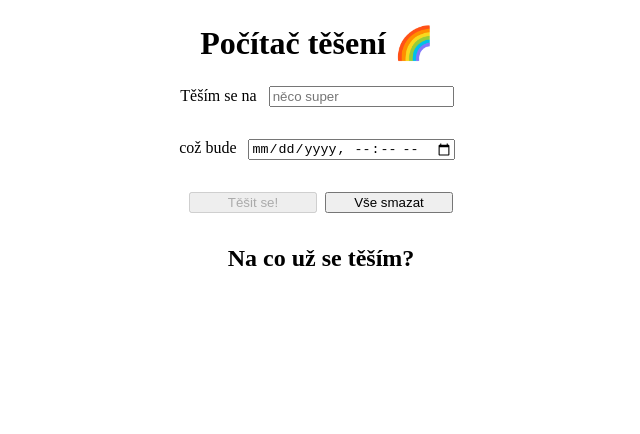
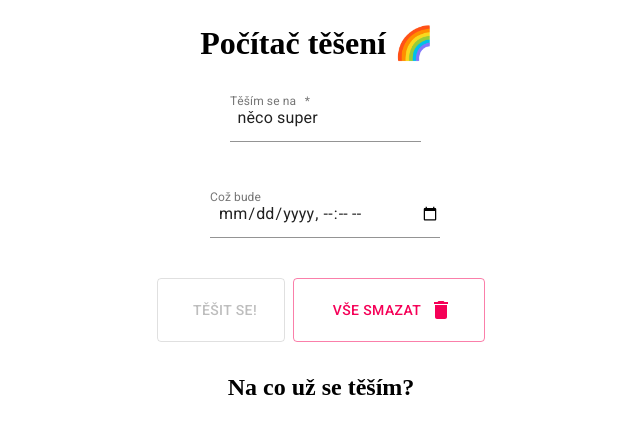
Before and after one commit to erikvanek/pocitac.teseni, a React app: page / in a window 1280 px wide. Shown: the top 434 px of the page, without its empty margins (331-971 px from the left). Built offline with nearby package versions, Linux system fonts and the light colour scheme.

Commit message:
introduce material-ui

```diff
--- a/index.html
+++ b/index.html
@@ -11,9 +11,11 @@
         <meta name="viewport" content="width=device-width, initial-scale=1">
         <link rel="stylesheet" href="https://fonts.googleapis.com/css?family=Roboto:300,400,500">
         <link rel="stylesheet" href="./index.css">
-
     </head>
     <body>
+        <link rel="stylesheet" href="https://fonts.googleapis.com/css?family=Roboto:300,400,500&display=swap" />
+        <link rel="stylesheet" href="https://fonts.googleapis.com/icon?family=Material+Icons" />
+
         <div id="app"></div>
         <script src="https://unpkg.com/react@16/umd/react.development.js" crossorigin></script>
         <script src="https://unpkg.com/react-dom@16/umd/react-dom.development.js" crossorigin></script>
--- a/package.json
+++ b/package.json
@@ -25,6 +25,8 @@
     "@babel/plugin-transform-arrow-functions": "^7.2.0",
     "@babel/preset-env": "^7.4.5",
     "@babel/preset-react": "^7.0.0",
+    "@material-ui/core": "^4.0.0",
+    "@material-ui/icons": "^4.0.0",
     "babel-loader": "^8.0.6",
     "html-loader": "^0.5.5",
     "html-webpack-plugin": "^3.2.0",
--- a/src/counter.jsx
+++ b/src/counter.jsx
@@ -1,6 +1,10 @@
 
 import { format } from "timeago.js";
 import React from 'react';
+import Button from '@material-ui/core/Button';
+
+import DeleteIcon from '@material-ui/icons/Delete';
+import TextField from '@material-ui/core/TextField';
 
 const bindings = ["což bude", "kterou uvidím", "kterého uvidím", "co se stane"];
 const storagePrefix = "pleasure-counter-items";
@@ -38,6 +42,7 @@ export class Counter extends React.Component {
   };
 
   render = () => {
+
     const items = this.state.items.map(item => (
       <div key={item.timestamp}>
         {item.wish} {item.binding} {item.remaining}
@@ -49,27 +54,40 @@ export class Counter extends React.Component {
         'alignItems': 'center'}}>
         <h1>Počítač těšení 🌈</h1>
         <div className="row">
-          Těším se na{" "}
-          <input
-            type="text"
-            placeholder="něco super"
-            onChange={this.wishChanged}
-          />
+          <TextField
+        value={this.state.wish}
+        label="Těším se na"
+        onChange={this.wishChanged}
+        margin="normal"
+        required
+      />
         </div>
         <div className="row">
-          což bude{" "}
-          <input
+          <TextField
+            id="datetime-local"
+            label="Což bude"
+            type="datetime-local"
+            defaultValue={this.state.when}
+            onChange={this.dateChanged}
+            InputLabelProps={{
+              shrink: true,
+            }}
+          />
+          {/* <input
             type="datetime-local"
             min={this.now}
             onChange={this.dateChanged}
             required
-          />
+          /> */}
         </div>
         <div style={{display: 'flex'}}>
-          <button disabled={!this.state.wish || !this.state.when} onClick={this.saveWish} >
+          <Button disabled={!this.state.wish || !this.state.when} onClick={this.saveWish} variant="outlined" color="primary" style={{height: '4rem'}}>
             Těšit se!
-          </button>
-          <button onClick={this.deleteAll}>Vše smazat</button>
+          </Button>
+          <Button onClick={this.deleteAll} color="secondary" variant="outlined" style={{width: '12rem', height: '4rem'}}>
+          Vše smazat
+          <DeleteIcon />
+          </Button>
         </div>
 
         <div className="row">
```
Also changed, not shown: 2 other files (tests, documents, lock files or other folders).
